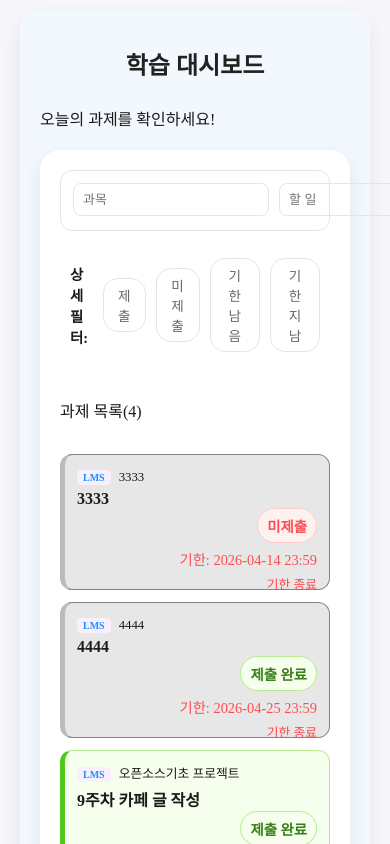
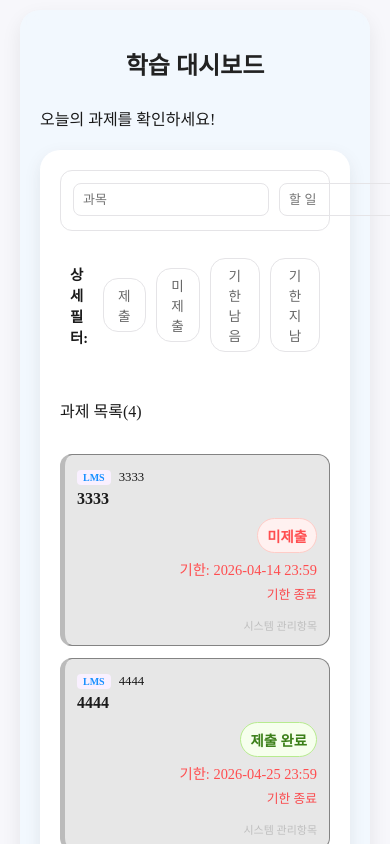
Before and after one commit to KadenID/OSBP_Team_NULL, a React (Vite) app in the folder client/: page / in a window 390 px wide. Shown: the top 844 px of the page. Built offline with nearby package versions, Linux system fonts and the light colour scheme.

Commit message:
미디어 쿼리 수정

```diff
--- a/client/src/Components/assignment-tab/AssignmentTab.css
+++ b/client/src/Components/assignment-tab/AssignmentTab.css
@@ -332,10 +332,16 @@
 }
 
 @media screen and (max-width: 768px) {
+  .assignment-wrapper {
+  width: 100%;
+}
+
   .assignment-item {
     padding: 12px;
     flex-direction: column;
     align-items: flex-start;
+    height: auto;
+    gap: 10px;
   }
 
   .assignment-item .status-box {
```
